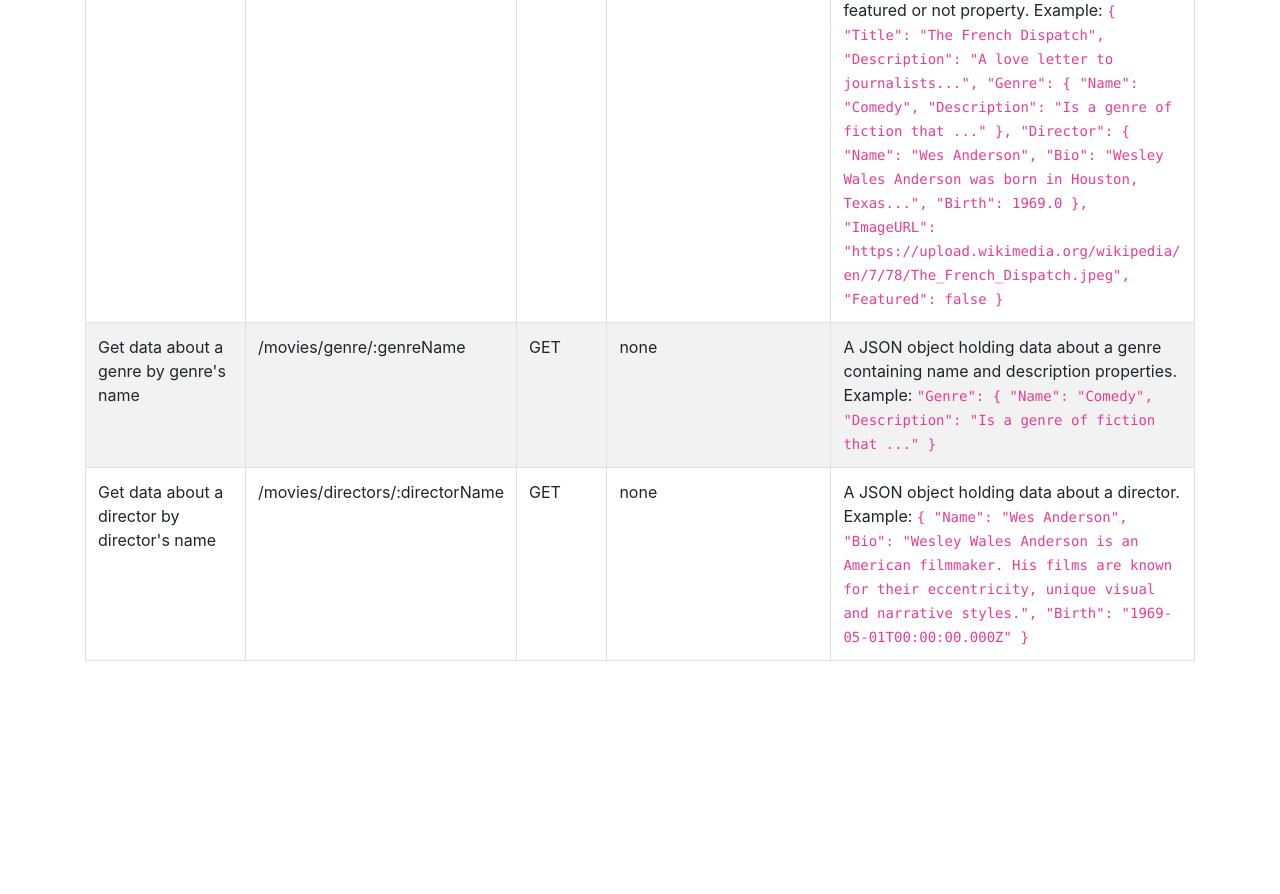
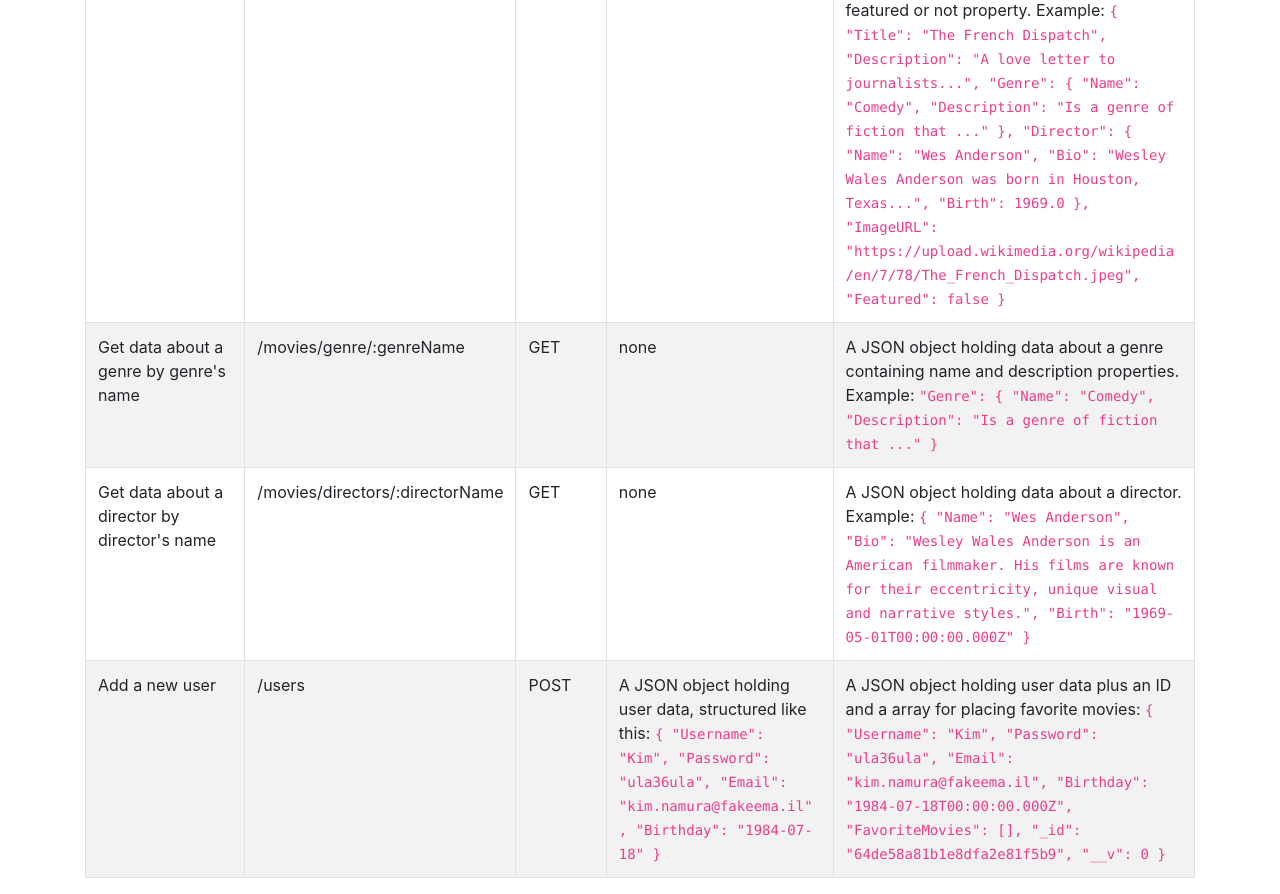
Before and after one commit to lorenaruiz01/movies_api, a website: page public/documentation.html in a window 1280 px wide. Shown: the part 424-1318 px from the top of the page. Before the commit the page ends 1101 px from the top, so only its background shows below. Drawn offline with nearby package versions, Linux system fonts and the light colour scheme.

Commit message:
endpoint: POST add new user

```diff
--- a/public/documentation.html
+++ b/public/documentation.html
@@ -100,6 +100,34 @@
 					</code>
 					</td>
 				</tr>
+				<tr>
+					<td>Add a new user</td>
+					<td>/users</td>
+					<td>POST</td>
+					<td>A JSON object holding user data, structured like this:
+						<code>
+						{
+							"Username": "Kim",
+							"Password": "ula36ula",
+							"Email": "kim.namura@fakeema.il",
+							"Birthday": "1984-07-18"
+						}
+					</code>
+					</td>
+					<td>A JSON object holding user data plus an ID and a array for placing favorite movies:
+						<code>
+						{
+							"Username": "Kim",
+							"Password": "ula36ula",
+							"Email": "kim.namura@fakeema.il",
+							"Birthday": "1984-07-18T00:00:00.000Z",
+							"FavoriteMovies": [],
+							"_id": "64de58a81b1e8dfa2e81f5b9",
+							"__v": 0
+					}
+					</code>
+					</td>
+				</tr>
 
 
 
```
